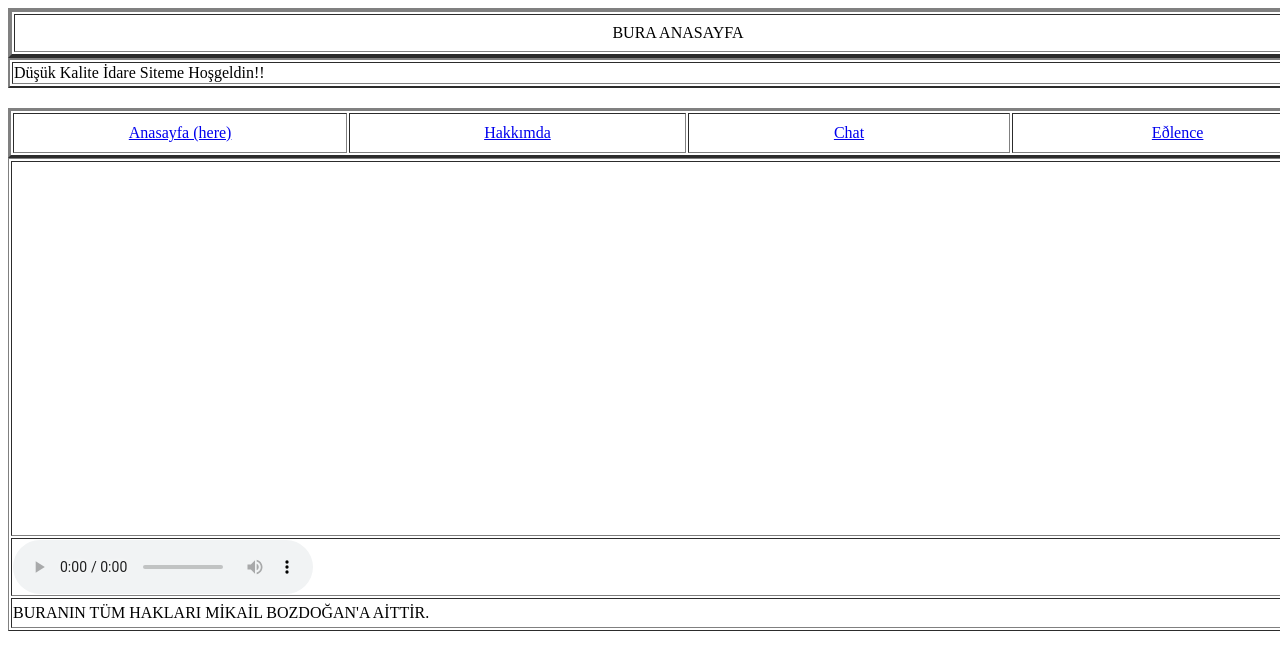
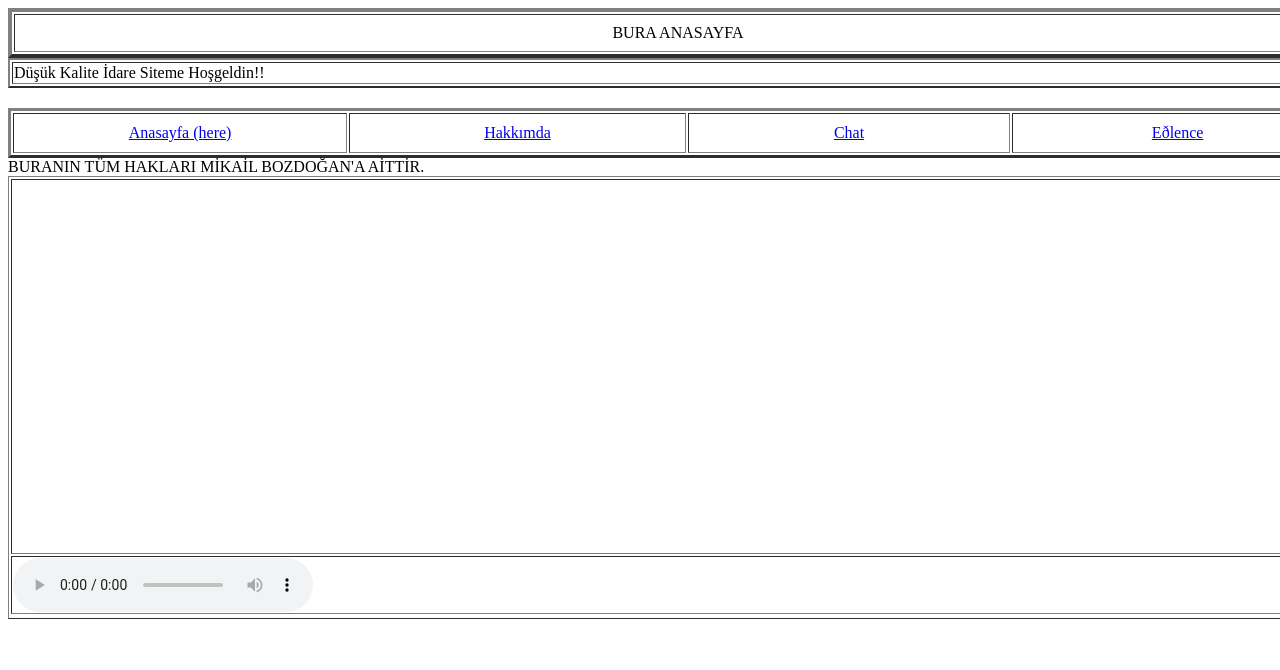
Before and after one commit to losersclubtr/losersclubtr.github.io, a plain HTML site: page index.html in a window 1280 px wide. Shown: the top 670 px of the page. Drawn offline with Linux system fonts and the light colour scheme.

Commit message:
Update index.html

```diff
--- a/index.html
+++ b/index.html
@@ -31,7 +31,7 @@
   <td colspan="1" width="1000" height="375"> </tr>
   <td> <audio controls="auto" src="https://victorianweb.org/sound/sa.mp3"></audio></td>
   <tr>
-  <td colspan="1" width="1200" height="30"> BURANIN TÜM HAKLARI MİKAİL BOZDOĞAN'A AİTTİR.</tr>
+  <footer> BURANIN TÜM HAKLARI MİKAİL BOZDOĞAN'A AİTTİR.</footer>
 
 
 
```
